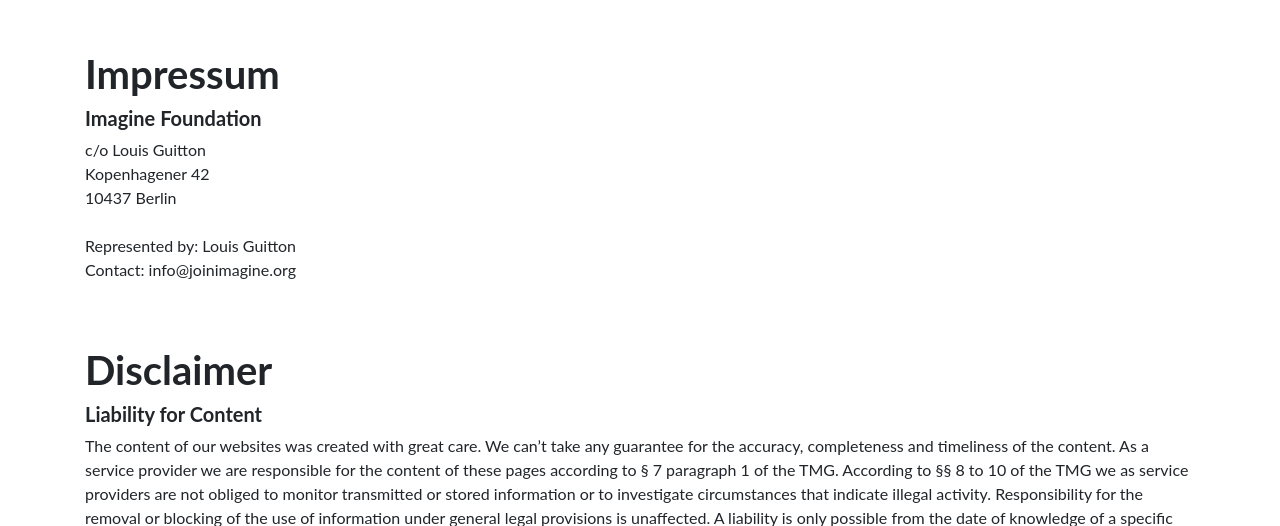
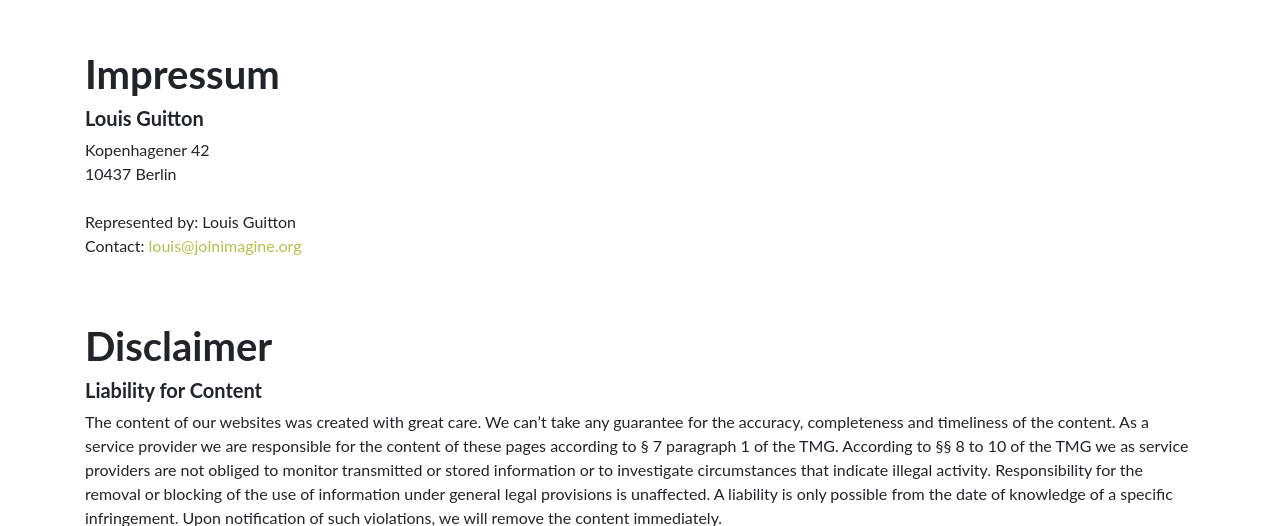
Before and after one commit to louisguitton/friendly-broccoli, a Flask app: template app/templates/impressum.html in a window 1280 px wide. Shown: the part 56-582 px from the top of the page. Run offline with Flask 2, Linux system fonts and the light colour scheme; the template is opened without the code that fills it, so the values that code supplies are empty; parts of the project's set-up code (start-up, migrations or seed data) failed here and were passed over; some libraries are stand-ins or nearby versions.

Commit message:
rectified adress impressum

```diff
--- a/app/templates/impressum.html
+++ b/app/templates/impressum.html
@@ -5,14 +5,13 @@
 <div class="container">
     <div class="content-section">
         <h1>Impressum</h1>
-        <h5>Imagine Foundation</h5>
+        <h5>Louis Guitton</h5>
         <p>
-        c/o Louis Guitton <br>
         Kopenhagener 42 <br>
         10437 Berlin <br>
         <br>
         Represented by: Louis Guitton <br>
-        Contact: info@joinimagine.org
+        Contact: <a href="mailto:louis@joinimagine.org">louis@joinimagine.org</a>
         </p>
 
         <br>
--- a/app/templates/privacy_policy.html
+++ b/app/templates/privacy_policy.html
@@ -96,9 +96,8 @@
                 </p>
                 <h3><li> How to contact us with questions</li></h3>
                 <p>
-                        The data controller responsible for your information is Imagine Foundation, which you can <a href="mailto:info@joinimagine.org">contact online</a> or by writing to: <br>
-                        <b>Imagine Foundation</b><br>
-                        c/o Louis Guitton <br>
+                        The data controller responsible for your information is Louis Guitton, which you can <a href="mailto:louis@joinimagine.org">contact online</a> or by writing to: <br>
+                        <b>Louis Guitton</b><br>
                         Kopenhagener 42 <br>
                         10437 Berlin <br>
                         <br>
```
